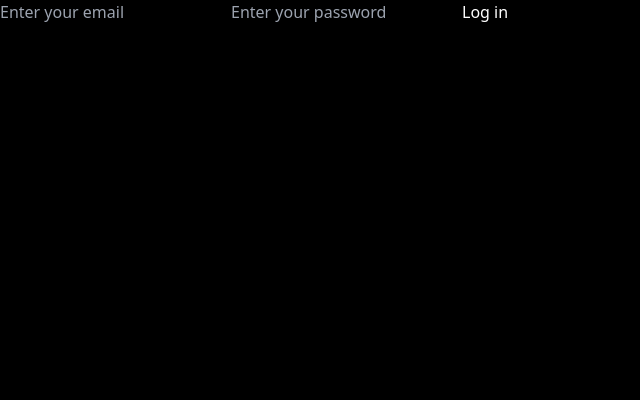
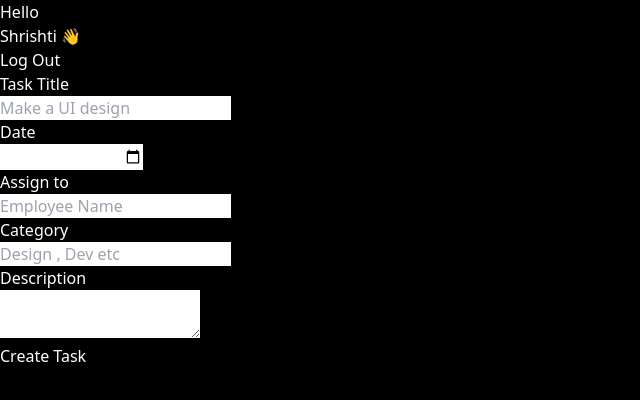
Before and after one commit to Shrishti554/ems, a React (Vite) app: page / in a window 1280 px wide. Shown: the top 400 px of the page, without its empty margins (0-640 px from the left). Built offline with nearby package versions, Linux system fonts and the light colour scheme.

Commit message:
work on Dashborad

```diff
--- a/src/App.jsx
+++ b/src/App.jsx
@@ -1,10 +1,15 @@
-import Login from "./components/Auth/Login"
+// import Login from "./components/Auth/Login"
+// import EmployeeDashBoard from "./components/Dashboard/EmployeeDashBoard"
+
+import AdminDashboard from "./components/Dashboard/AdminDashboard"
 
 const App = () => {
   return (
 
    <>
-   <Login />
+   {/* <Login /> */}
+   {/* <EmployeeDashBoard /> */}
+   <AdminDashboard />
    </>
   )
 }
--- a/src/components/Auth/Login.jsx
+++ b/src/components/Auth/Login.jsx
@@ -1,13 +1,20 @@
+import { useState } from "react"
 const Login = () => {
+
+const [email, setEmail] = useState('')
+const [password, setPassword] = useState('')
+
+
 
 const submitHandler=(e)=>{
     e.preventDefault()
-    console.log("submit")
+    console.log("email is " , email)
+     console.log("password is " , password)
+
+     setEmail('')
+     setPassword('')
 
 }
-
-
-
 
   return (
     <div className="flex  h-screen w-screen items-center justify-center">
@@ -17,8 +24,18 @@ const submitHandler=(e)=>{
             submitHandler(e)
         }}
         className="flex flex-col items-center justify-center ">
-            <input required className=" text-white  outline-none border-2 border-emerald-600 rounded-full text-xl placeholder:text-grey-400 py-2 px-4"  type="email"  placeholder="Enter your email"/>
-            <input required className=" text-white  outline-none border-2 border-emerald-600 rounded-full text-xl mt-3 placeholder:text-grey-400 py-2 px-4" type="password" placeholder="Enter your password" />
+            <input
+            value={email}
+            onChange={(e)=>{
+                setEmail(e.target.value)
+            }}
+            required className=" text-white  outline-none border-2 border-emerald-600 rounded-full text-xl placeholder:text-grey-400 py-2 px-4"  type="email"  placeholder="Enter your email"/>
+            <input
+             value={password}
+            onChange={(e)=>{
+                setPassword(e.target.value)
+            }}
+            required className=" text-white  outline-none border-2 border-emerald-600 rounded-full text-xl mt-3 placeholder:text-grey-400 py-2 px-4" type="password" placeholder="Enter your password" />
             <button className=" text-white  outline-none border-none bg-emerald-600 rounded-full text-xl mt-3 placeholder:text-white py-2 px-4">Log in</button>
         </form>
       </div>
--- a/src/components/Dashboard/AdminDashboard.jsx
+++ b/src/components/Dashboard/AdminDashboard.jsx
@@ -0,0 +1,47 @@
+import Header from "../other/Header"
+
+const AdminDashboard = () => {
+  return (
+  <div className=" bg-[#1C1C1C] h-screen w-full p-10">
+    <Header />
+
+    <div className=" bg-[#1C1C1C]">
+        <form className=" flex w-full flex-wrap bg-red-300 items-start justify-between" >
+            <div className="w-1/2">
+                  <div>
+                       <h3>Task Title</h3>
+                        <input  type="text"  placeholder="Make a UI design"/>
+                  </div>
+
+                <div>
+                       <h3>Date</h3>
+                       <input type="date" />
+                 </div>
+
+                 <div>
+                     <h3>Assign to</h3>
+                     <input type="text"  placeholder="Employee Name"/>
+                 </div>
+
+                <div>
+                     <h3>Category</h3>
+                     <input type="text" placeholder="Design , Dev etc" />
+                </div>
+
+            </div>
+
+           <div className="w-1/2">
+                 <h3 >Description</h3>
+                 <textarea name="" id="">  </textarea>
+           </div>
+
+            <button>Create Task</button>
+
+        </form>
+    </div>
+  </div>
+
+  )
+}
+
+export default AdminDashboard
--- /dev/null
+++ b/src/components/other/Header.jsx
@@ -0,0 +1,10 @@
+const Header = () => {
+  return (
+    <div className="flex bg-[#1C1C1C]  w-100 items-end justify-between ">
+        <h1 className="text-2xl bg-[#1C1C1C] font-medium"> Hello <br /> <span className="text-3xl bg-[#1C1C1C] font-semibold ">Shrishti 👋</span> </h1>
+        <button className="bg-red-600 text-lg font-medium text-white px-5 py-2 rounded-medium">Log Out</button>
+    </div>
+  )
+}
+
+export default Header
--- a/src/index.css
+++ b/src/index.css
@@ -3,6 +3,11 @@
 @tailwind utilities;
 
 *{
-  background: #000000;
   color: #FFF;
 }
+body{
+  background-color: black;
+}
+#tasklist::-webkit-scrollbar{
+display: none;
+}
```
Also changed, not shown: src/components/Dashboard/EmployeeDashBoard.jsx (+15 -0 lines), src/components/TaskList/TaskList.jsx (added, +52 -0 lines), src/components/other/TaskListNumber.jsx (added, +25 -0 lines), src/components/TaskList/AcceptTask.jsx (added), src/components/TaskList/CompleteTask.jsx (added), src/components/TaskList/FailedTask.jsx (added), src/components/TaskList/NewTask.jsx (added).
